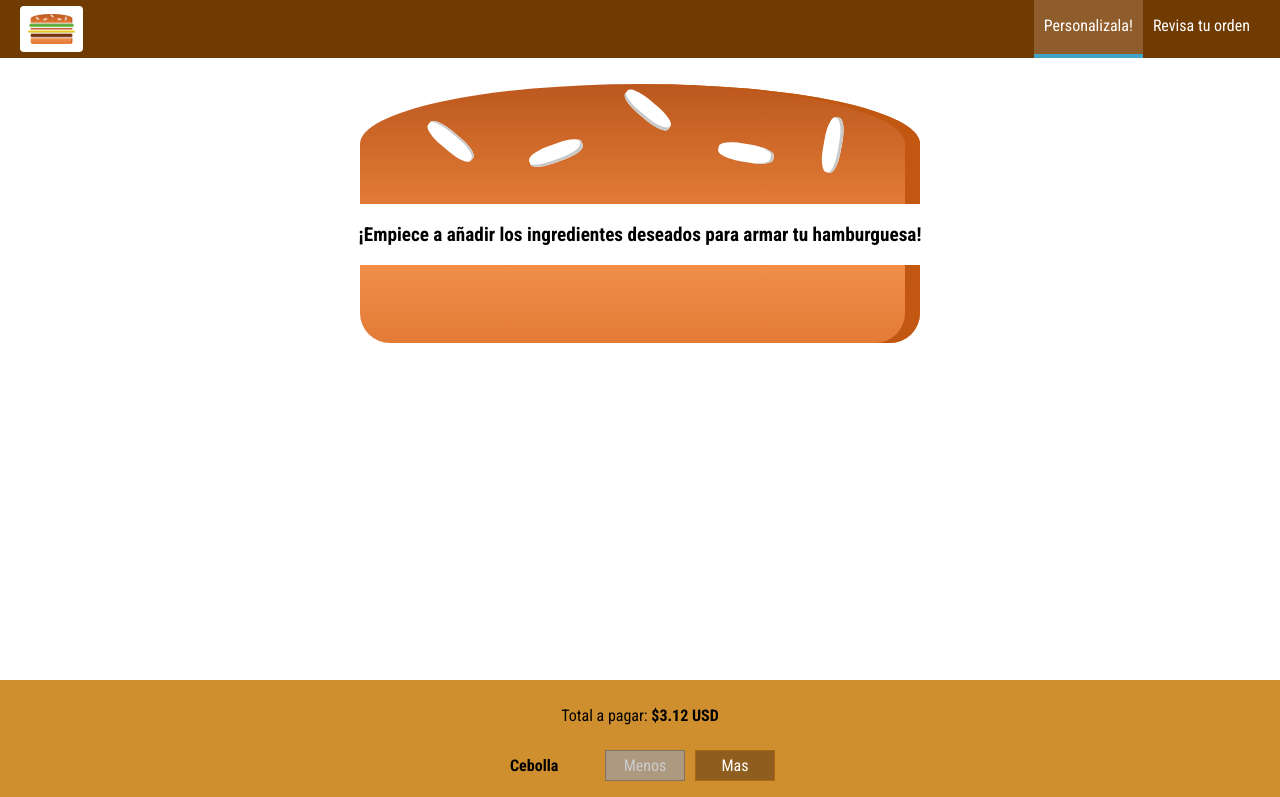
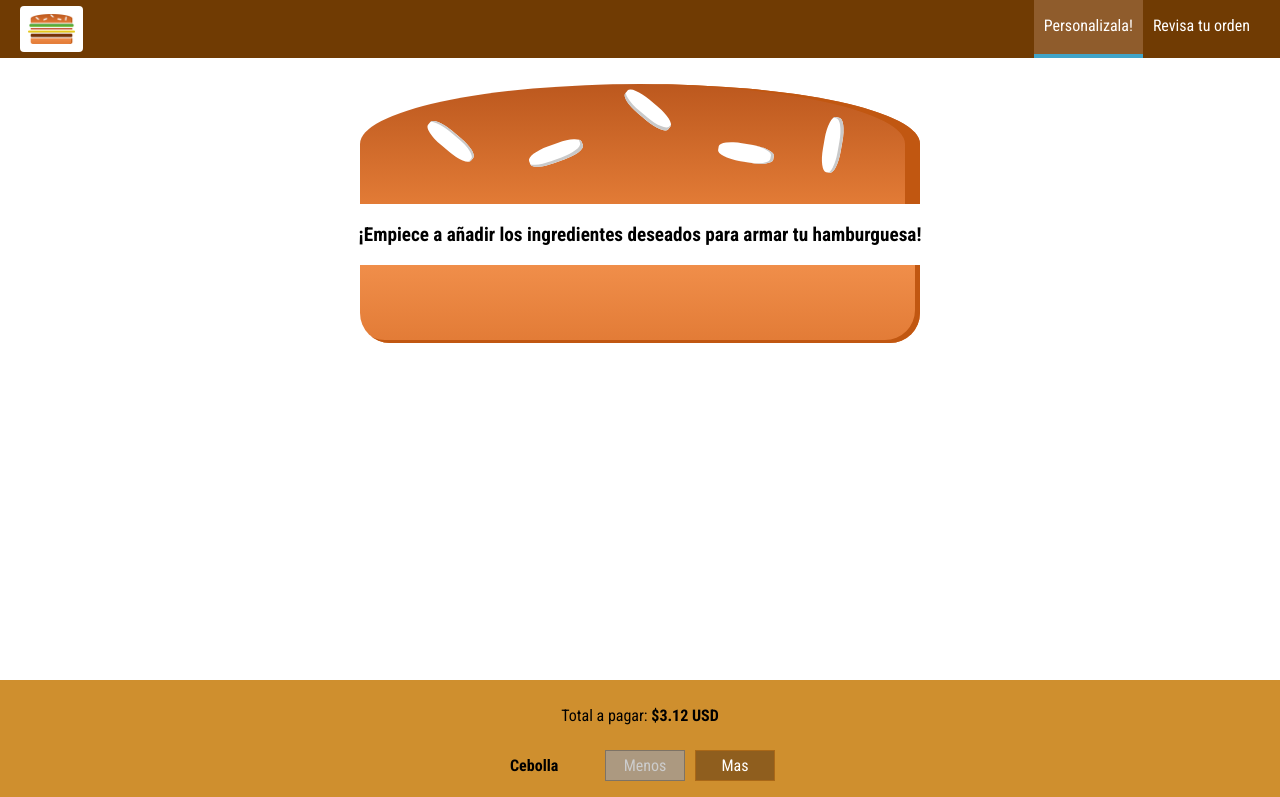
Before and after one commit to fernanitychamp/Burgernow, a React app: page / in a window 1280 px wide. Shown: the top 797 px of the page. Built offline with nearby package versions, Linux system fonts and the light colour scheme.

Commit message:
se agrego una sombra inferior al pan de abajo

```diff
--- a/src/components/Burger/BurgerIngredient/BurgerIngredient.css
+++ b/src/components/Burger/BurgerIngredient/BurgerIngredient.css
@@ -3,7 +3,7 @@
     width: 80%;
     background: linear-gradient(#F08E4A, #e27b36);
     border-radius: 0 0 30px 30px;
-    box-shadow: inset -15px 0 #c15711;
+    box-shadow: inset -5px -3px #c15711;
     margin: 2% auto;
 }
 
```
